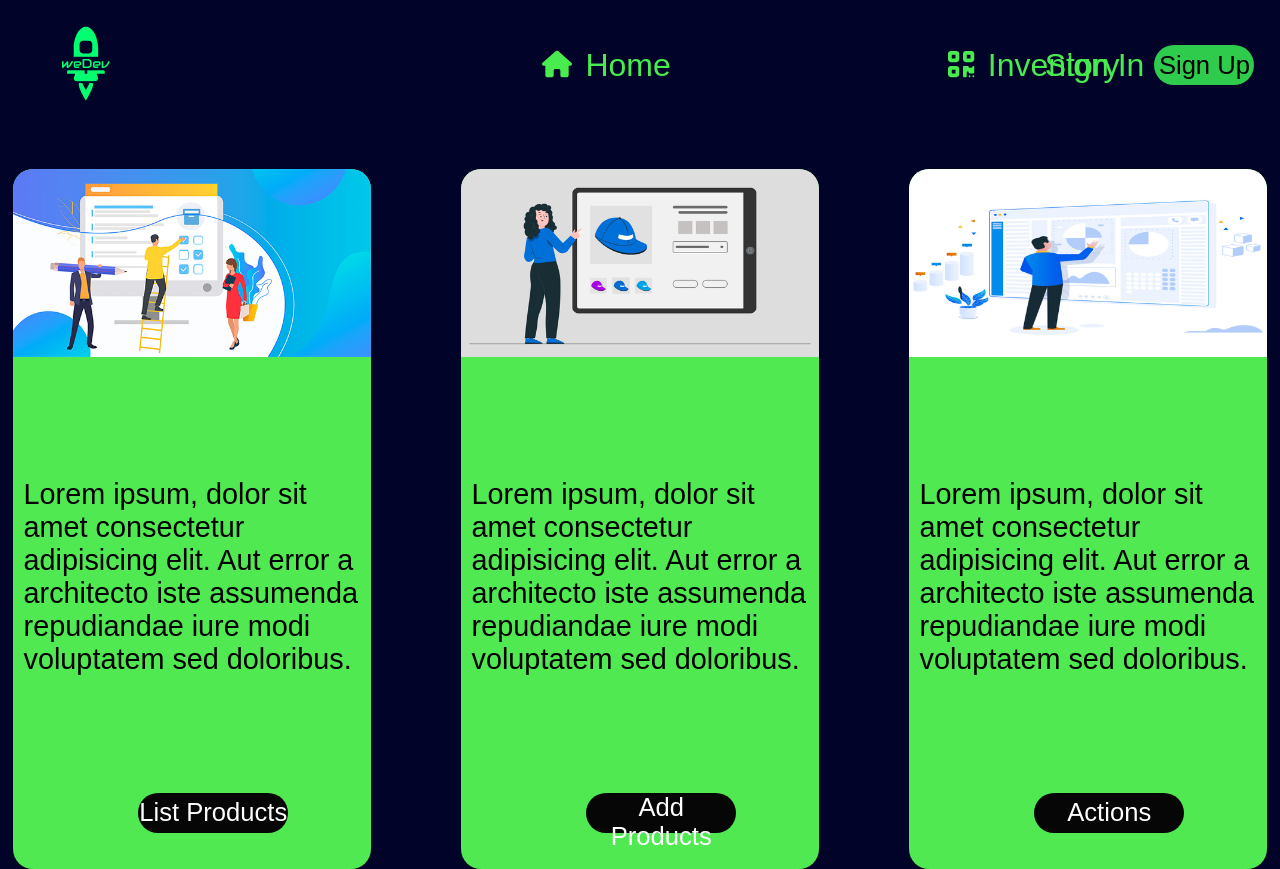
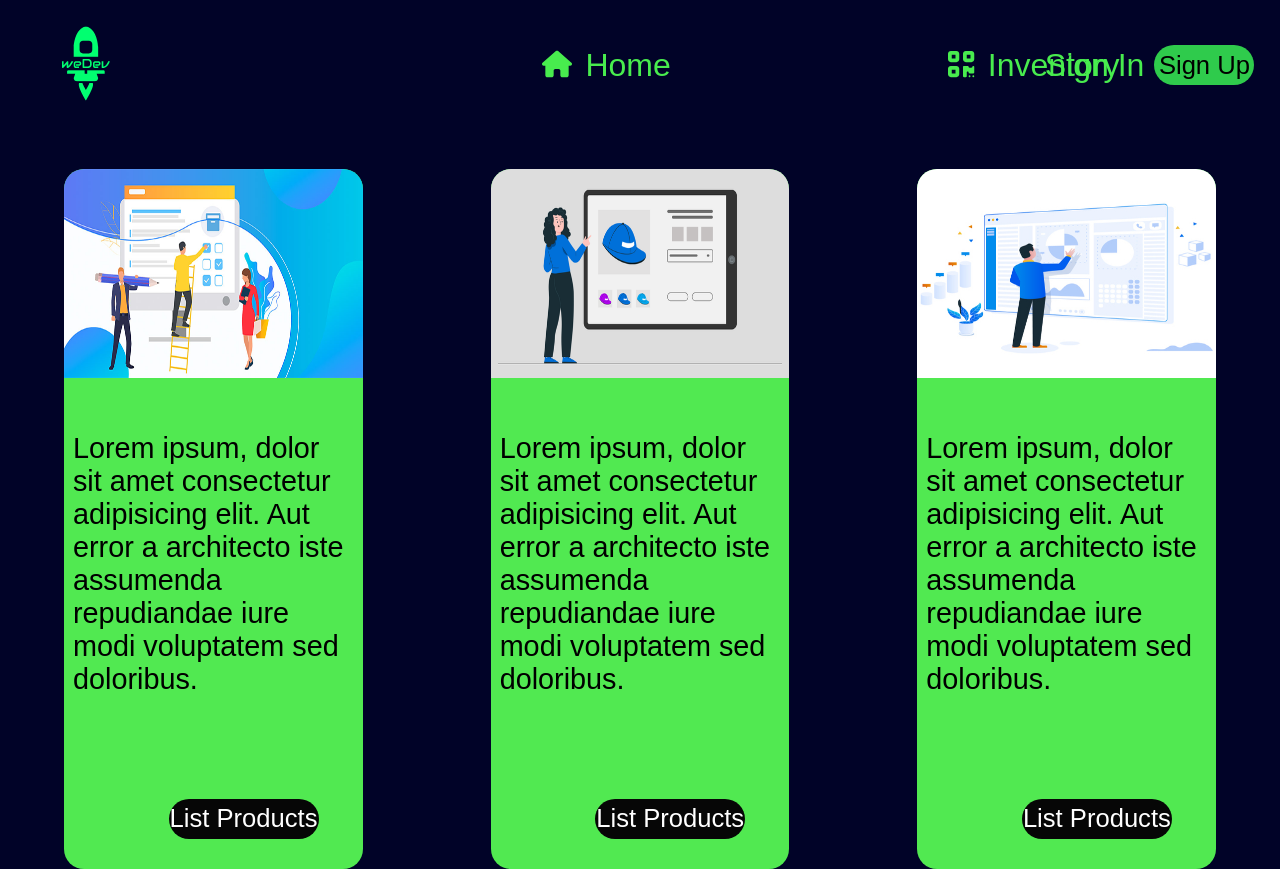
Before and after one commit to YASSCODER/TrameInventory, a React (Create React App) app: page / in a window 1280 px wide. Built offline with nearby package versions, Linux system fonts and the light colour scheme; a web font is replaced by a local one.

Commit message:
fix : card dimention + image dimention

```diff
--- a/src/components/card/card.css
+++ b/src/components/card/card.css
@@ -1,8 +1,8 @@
 .card{
-    margin-left: 1%;
-    margin-right: 1%;
+    margin-left: 5%;
+    margin-right: 5%;
     border-radius: 20px;
-    width: 28%;
+    width: 24%;
     height: 100%;
     display: flex;
     justify-content: space-between;
@@ -11,6 +11,7 @@
 }
 .card .card_image img{
     width: 100%;
+    height: 130%;
     border-top-right-radius: 20px;
     border-top-left-radius: 20px;
 }
@@ -39,5 +40,5 @@
   cursor: pointer;
 }
 .card_button button:hover{
-    color:#49ee47;
+    color:#41f244;
 }
--- a/src/components/card/card2.jsx
+++ b/src/components/card/card2.jsx
@@ -5,13 +5,13 @@ const cardTwo = () => {
     return(
         <div className="card">
             <div className="card_image">
-                <img className="card-two" src={card2} alt="" />
+                <img src={card2} alt="" />
             </div>
             <div className="card_text">
                 <p>Lorem ipsum, dolor sit amet consectetur adipisicing elit. Aut error a architecto iste assumenda repudiandae iure modi voluptatem sed doloribus.</p>
             </div>
             <div className="card_button">
-                <button type="button">Add Products</button>
+                <button type="button">List Products</button>
             </div>
         </div>
     );
--- a/src/components/card/card3.jsx
+++ b/src/components/card/card3.jsx
@@ -4,13 +4,13 @@ const cardThree = () => {
     return(
         <div className="card">
             <div className="card_image">
-                <img className="card-three" src={card3} alt="" />
+                <img src={card3} alt="" />
             </div>
             <div className="card_text">
                 <p>Lorem ipsum, dolor sit amet consectetur adipisicing elit. Aut error a architecto iste assumenda repudiandae iure modi voluptatem sed doloribus.</p>
             </div>
             <div className="card_button">
-                <button type="button">Actions</button>
+                <button type="button">List Products</button>
             </div>
         </div>
     );
```
